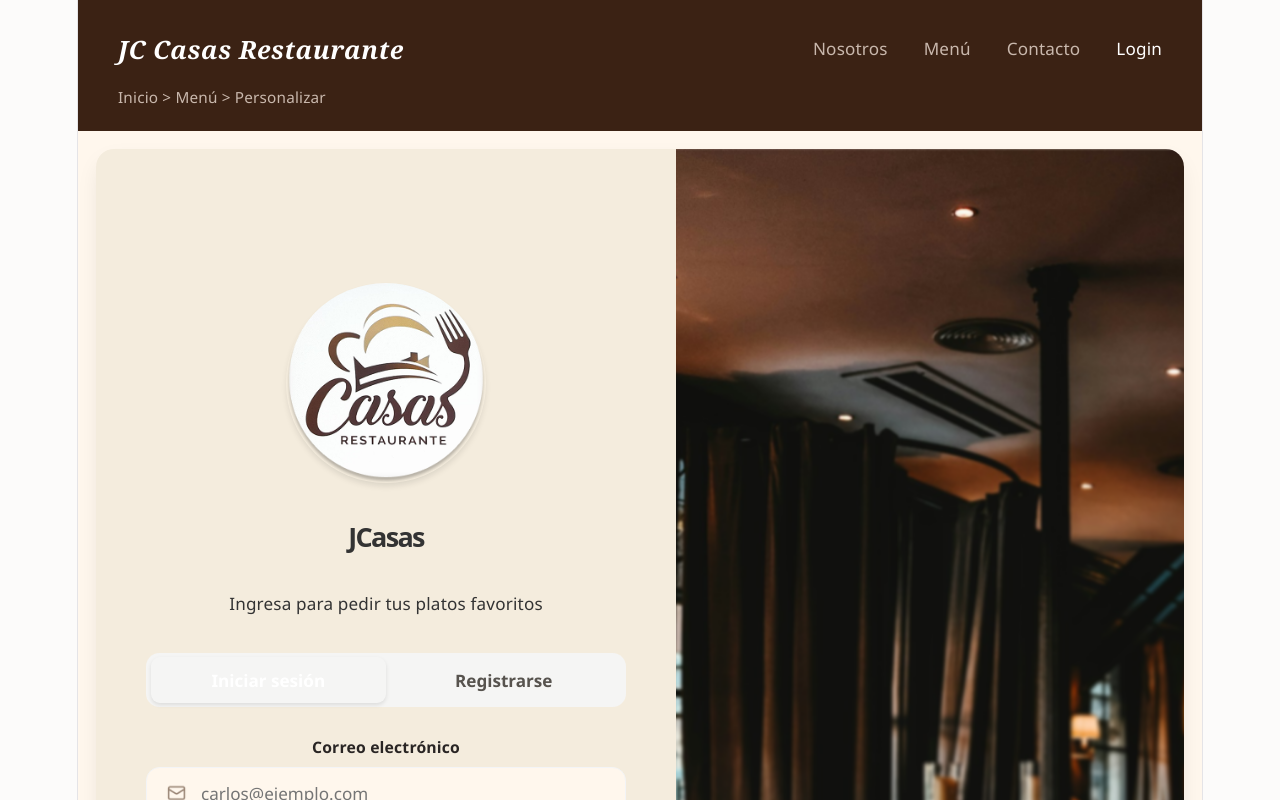
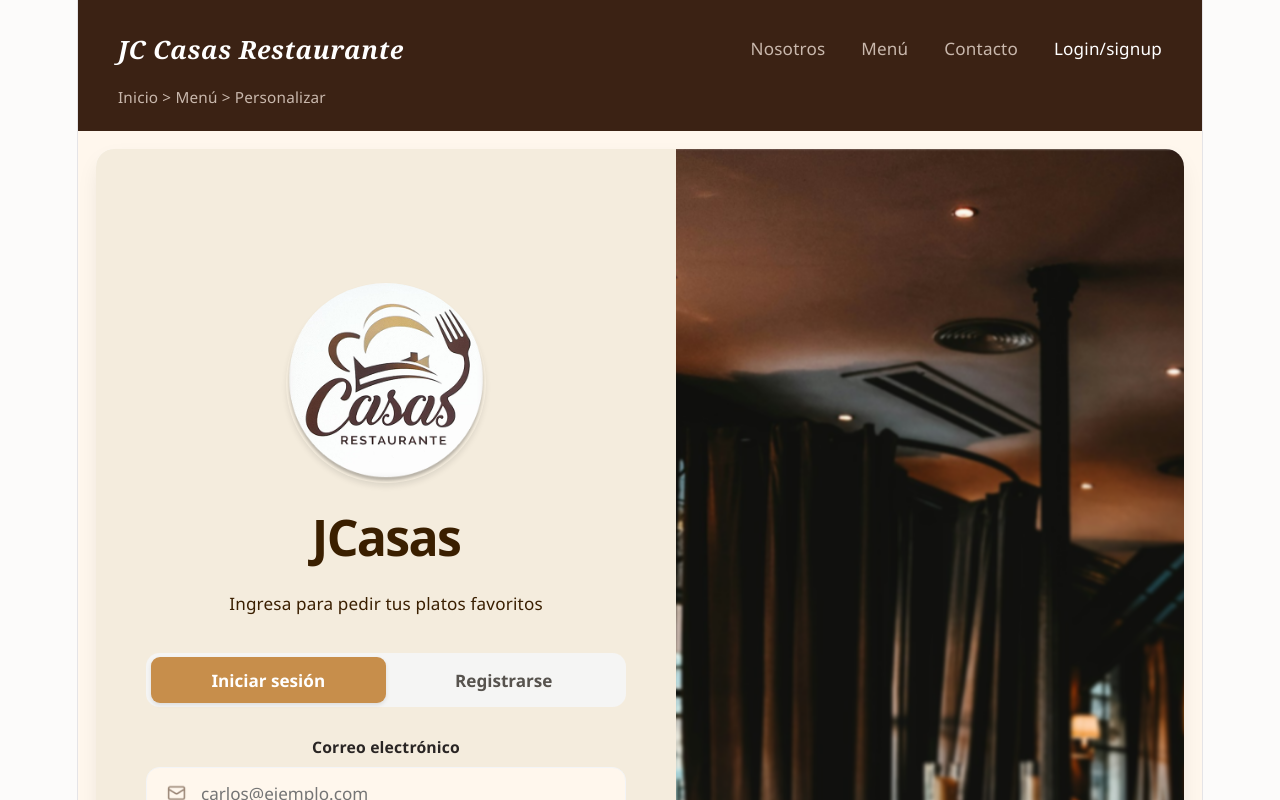
Before and after one commit to drecm0nd-png/frontend_JC_casas, a React (Vite) app: page /login in a window 1280 px wide. Shown: the top 800 px of the page. Built offline with nearby package versions, Linux system fonts and the light colour scheme.

Commit message:
arreglando el problema del login

```diff
--- a/src/Components/Header/Header.jsx
+++ b/src/Components/Header/Header.jsx
@@ -38,7 +38,7 @@ export default function Header() {
             className={isActive('/login') ? 'active' : ''}
             onClick={() => navigate('/login')}
           >
-            Login
+            Login/signup
           </span>
         </div>
       </nav>
--- a/src/Pages/Login/Login.css
+++ b/src/Pages/Login/Login.css
@@ -85,7 +85,7 @@
 }
 
 .brand-title {
-  font-size: 1.5rem;
+  font-size: 50px;
   font-weight: 700;
   color: var(--Color-texto); /* stone-800 */
 }
--- a/src/Pages/Login/Login.jsx
+++ b/src/Pages/Login/Login.jsx
@@ -17,7 +17,7 @@ function Login({ onNavigate }) {
             <header className="login-header">
               <img
                 className="brand-logo"
-                src="/src/assets/Images/Logo_Restaurante.png"
+                src="/src/assets/images/Logo_Restaurante.png"
                 alt="Logo Restaurante JCasas"
               />
               <h1 className="brand-title">JCasas</h1>
@@ -48,7 +48,7 @@ function Login({ onNavigate }) {
                 <label className="form-label">Correo electrónico</label>
                 <div className="input-box">
                   <div className="input-content-left">
-                    <img src="/src/assets/Icons/Container (2).png" alt="Email" className="field-icon" />
+                    <img src="/src/assets/icons/Container (2).png" alt="Email" className="field-icon" />
                     <input
                       type="email"
                       className="input-field"
@@ -62,9 +62,9 @@ function Login({ onNavigate }) {
                 <label className="form-label">Contraseña</label>
                 <div className="input-box">
                   <div className="input-content-left">
-                    <img src="/src/assets/Icons/Container.png" alt="Candado" className="field-icon" />
+                    <img src="/src/assets/icons/Container.png" alt="Candado" className="field-icon" />
                     <input
-                      type= {mostrarContrasena ? 'text' : '......'}
+                      type= {mostrarContrasena ? 'text' : 'password'}
                       className="input-field password-dots"
                       placeholder= {mostrarContrasena? 'Tu contraseña' : "••••••••"}
                     />
@@ -73,7 +73,7 @@ function Login({ onNavigate }) {
                   {/* añadimos el evento onclick al boton del ojo */}
                   <button type="button" className="icon-button" aria-label={mostrarContrasena ? 'Ocultar contraseña':'mostrar contraseña'}
                    onClick={verContrasena} >
-                    <img src="/src/assets/Icons/Container (1).png"  className="field-icon" />
+                    <img src="/src/assets/icons/Container (1).png"  className="field-icon" />
                   </button>
                 </div>
               </div>
@@ -96,7 +96,7 @@ function Login({ onNavigate }) {
             </div>
 
             <button type="button" className="btn-google">
-              <img className="field-icon" src="/src/assets/Icons/Icon.png" alt="Google" />
+              <img className="field-icon" src="/src/assets/icons/Icon.png" alt="Google" />
               <span>Continuar con Google</span>
             </button>
 
@@ -106,7 +106,7 @@ function Login({ onNavigate }) {
         <div className="login-image-section">
           <img
             className="login-bg-image"
-            src="/src/assets/Images/imagen_registro.png"
+            src="/src/assets/images/imagen_registro.png"
             alt="Interior del Restaurante"
           />
         </div>
--- a/src/Styles/Variables.css
+++ b/src/Styles/Variables.css
@@ -0,0 +1,5 @@
+:root {
+    --Backgrounds:#ffffff;
+    --Color-boton: #C78E4B;
+    --Color-texto: #3A1F00;
+ }
```
